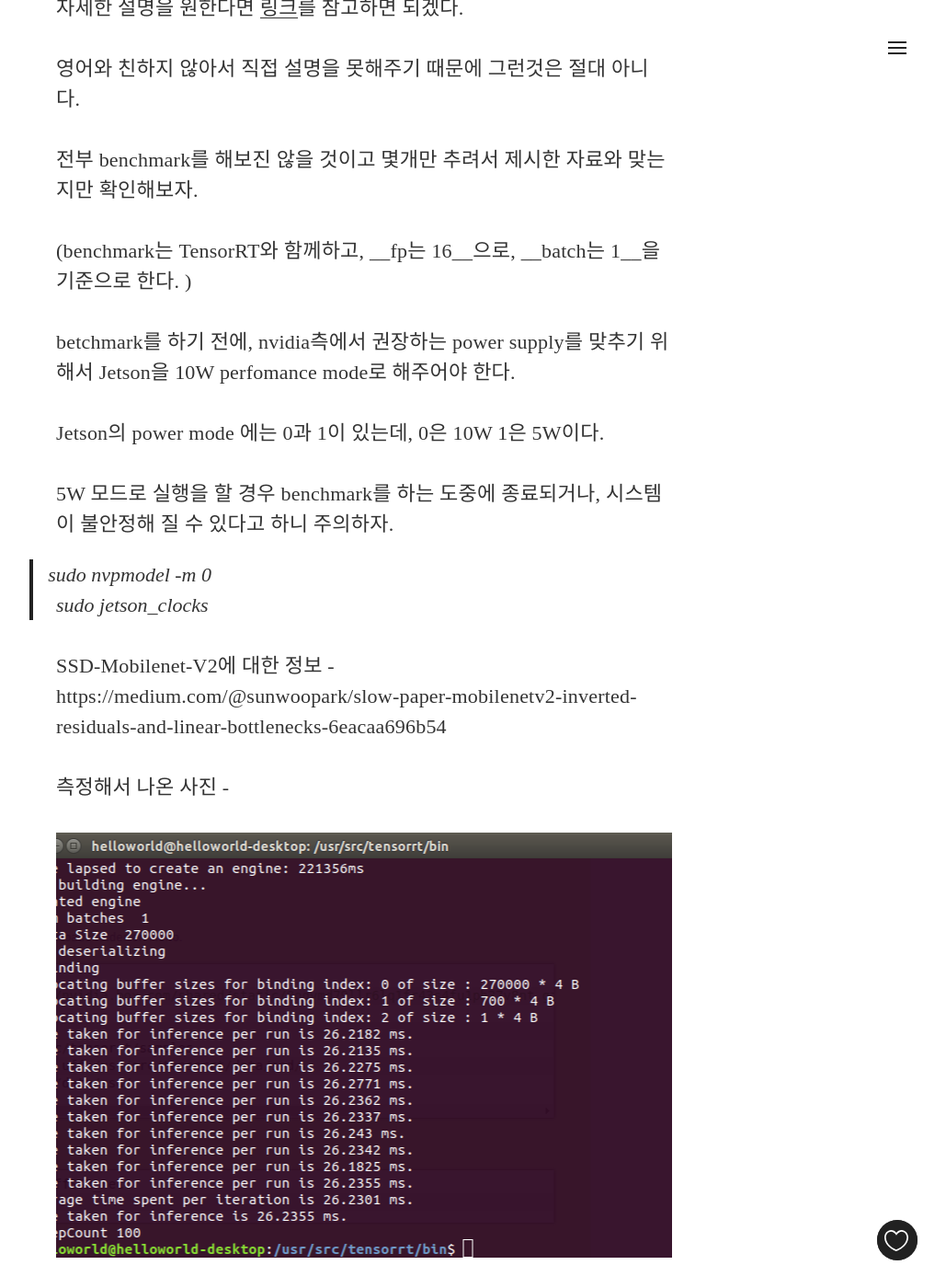
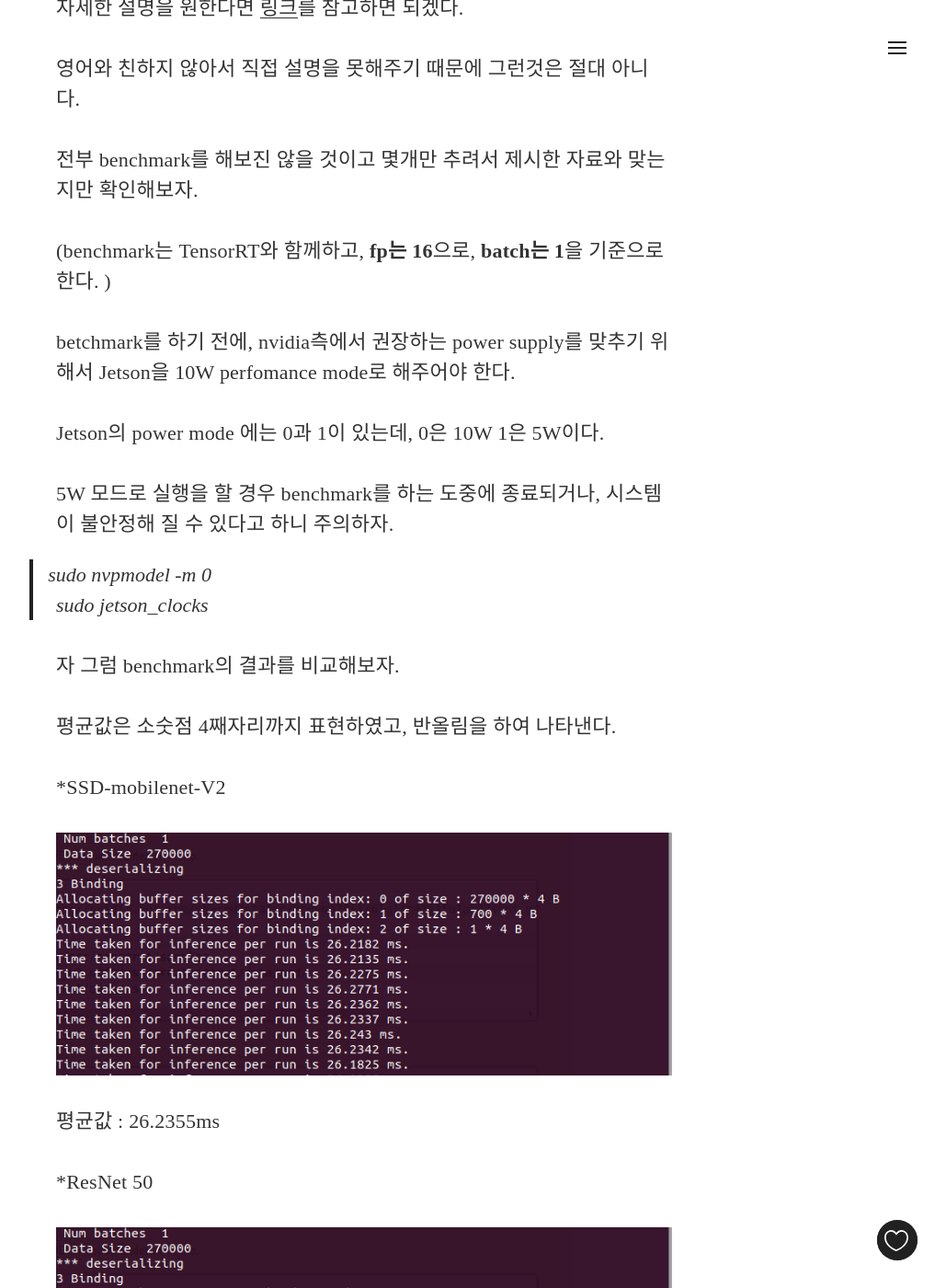
Before and after one commit to vincentchan/mickey, a Jekyll site: the page built from _posts/2019-06-27-jetsonnano02.markdown, in a window 1280 px wide and 1400 px high, scrolled down 3513 px. Shown: the whole window at 92% size, without its empty margins (244-1273 px from the left). Built offline with Jekyll 4.4.1, drawn with Linux system fonts in a browser that asks for light colours; nearby versions of some CDN libraries; some web fonts are replaced; comment, search, counter and statistics services are not loaded; some of the changed text lies outside the part shown.

Commit message:
jetson benchmark 2 & ResNet

```diff
--- a/_posts/2019-06-27-jetsonnano02.markdown
+++ b/_posts/2019-06-27-jetsonnano02.markdown
@@ -47,7 +47,7 @@
 
 라고 한다. 역시 구선생님이다.
 
-그렇다면 경영적인 측면은 교양있는 대화에서 써 먹고, 우리는 __컴퓨팅적 측면__에서 Jetson Nano를 씹고 뜯고 맛보고 즐겨보자.
+그렇다면 경영적인 측면은 교양있는 대화에서 써 먹고, 우리는 **컴퓨팅적 측면**에서 Jetson Nano를 씹고 뜯고 맛보고 즐겨보자.
 
 
 
@@ -81,7 +81,7 @@
 
 전부 benchmark를 해보진 않을 것이고 몇개만 추려서 제시한 자료와 맞는지만 확인해보자.
 
-(benchmark는 TensorRT와 함께하고, __fp는 16__으로, __batch는 1__을 기준으로 한다.
+(benchmark는 TensorRT와 함께하고, **fp는 16**으로, **batch는 1**을 기준으로 한다.
 )
 
 betchmark를 하기 전에, nvidia측에서 권장하는 power supply를 맞추기 위해서
@@ -94,9 +94,26 @@
 <blockquote class="u--startsWithDoubleQuote">sudo nvpmodel -m 0<br>
 sudo jetson_clocks</blockquote>
 
-SSD-Mobilenet-V2에 대한 정보 - https://medium.com/@sunwoopark/slow-paper-mobilenetv2-inverted-residuals-and-linear-bottlenecks-6eacaa696b54
+자 그럼 benchmark의 결과를 비교해보자.
 
-측정해서 나온 사진 -
-<div class="img img--fullContainer img--14xLeading" style="background-image: url({{ site.baseurl_posts_img }}SSD-Mobilenet-V2.png);"></div>
+평균값은 소숫점 4째자리까지 표현하였고, 반올림을 하여 나타낸다.
 
-ResNet 50
+*SSD-mobilenet-V2
+<div class="img img--fullContainer img--8xLeading" style="background-image: url({{ site.baseurl_posts_img }}SSD-Mobilenet-V2.png);"></div>
+평균값 : 26.2355ms
+
+*ResNet 50
+<div class="img img--fullContainer img--8xLeading" style="background-image: url({{ site.baseurl_posts_img }}SSD-Mobilenet-V2.png);"></div>
+평균값 : 27.8128ms
+
+*Inception V4
+<div class="img img--fullContainer img--8xLeading" style="background-image: url({{ site.baseurl_posts_img }}Inception V4.png);"></div>
+평균값 : 95.9434ms
+
+*Pose Estimation
+<div class="img img--fullContainer img--8xLeading" style="background-image: url({{ site.baseurl_posts_img }}Pose Estimation.png);"></div>
+평균값 : 87.3721ms
+
+*Super Resolution
+<div class="img img--fullContainer img--8xLeading" style="background-image: url({{ site.baseurl_posts_img }}Super Resolution.png);"></div>
+평균값 : 67.5191ms
```
Also changed, not shown: _posts/2019-06-27-inference-network-model.markdown (added, +72 -0 lines), assets/images/hero/mickey-oreo.jpg (added), assets/images/posts/degradation problem.png (added), assets/images/posts/residual learning.PNG (added), assets/images/thumbnail/mickey-oreo.jpg (added).
